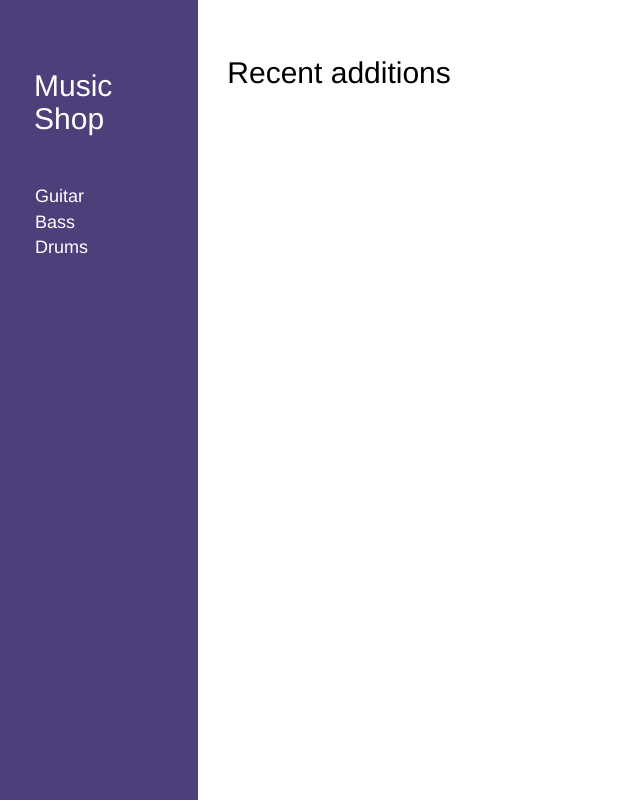
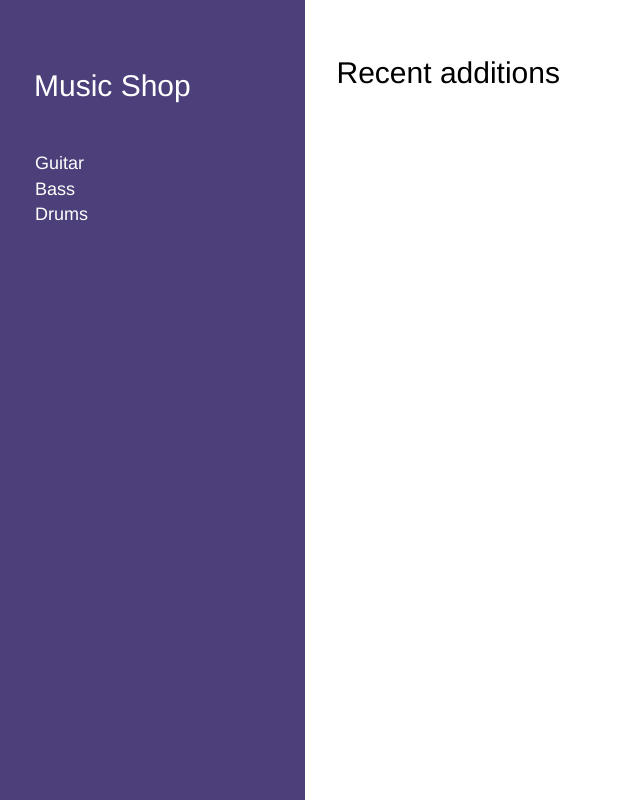
Before and after one commit to caike/MusicShop, a plain HTML site: page index.html in a window 1280 px wide. Shown: the whole page, without its empty margins (0-640 px from the left). Drawn offline with nearby package versions, Linux system fonts and the light colour scheme.

Commit message:
More space.

```diff
--- a/index.html
+++ b/index.html
@@ -10,7 +10,7 @@
 
 <body>
   <div class="row">
-    <div class="col-sm-3 col-md-2 sidebar">
+    <div class="col-sm-3 col-md-3 sidebar">
       <h2>Music Shop</h2>
       <ul>
         <li>Guitar</li>
@@ -19,7 +19,7 @@
       </ul>
     </div>
 
-    <div class="col-sm-9 col-sm-offset-3 col-md-10 col-md-offset-2 main">
+    <div class="col-sm-9 col-sm-offset-3 col-md-9 col-md-offset-3 main">
       <h2>Recent additions</h2>
     </div>
   </div>
```
